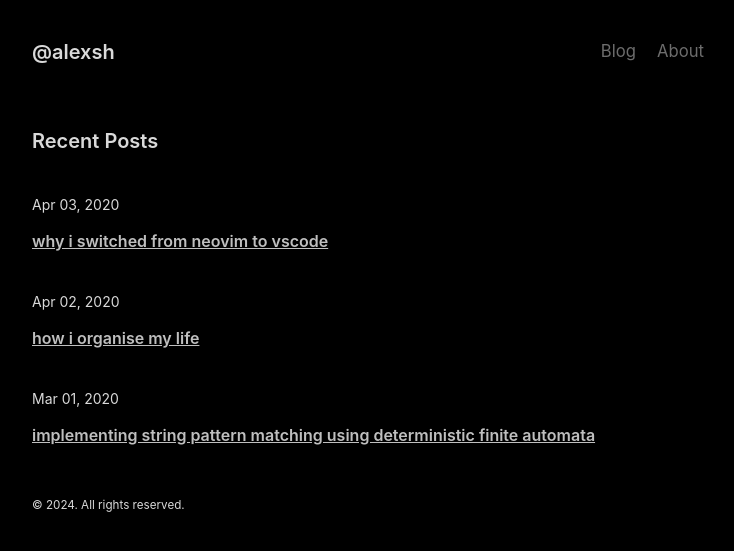
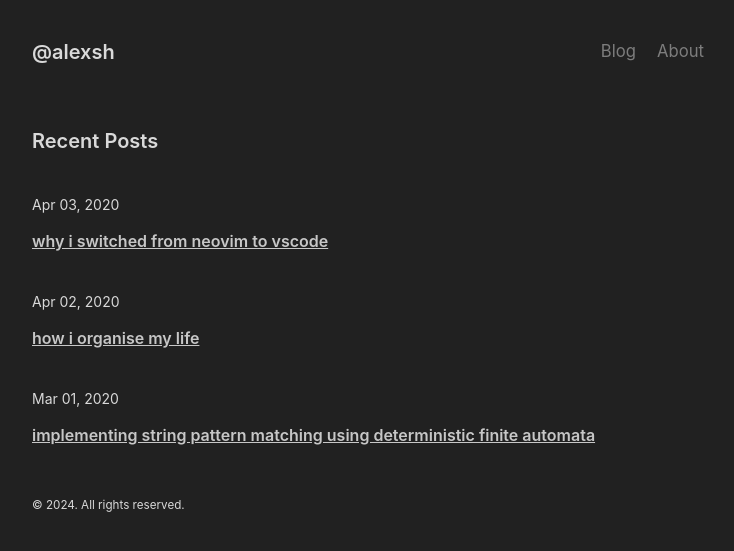
Before and after one commit to alexshapalov/alexblog, a Jekyll site: the page built from index.md, in a window 1280 px wide. Shown: the top 551 px of the page, without its empty margins (272-1006 px from the left). Built offline with Jekyll 4.4.1, drawn with Linux system fonts in a browser that asks for light colours.

Commit message:
Update some css

```diff
--- a/_sass/_masthead.scss
+++ b/_sass/_masthead.scss
@@ -28,3 +28,11 @@
   line-height: 1.25rem;
   word-spacing: 1rem;
 }
+
+
+.nav a:visited {
+  color: aqua !important;
+  text-underline-offset: 4px;
+  text-decoration-thickness: .1em;
+  text-decoration-style: wavy;
+}
--- a/_sass/_posts.scss
+++ b/_sass/_posts.scss
@@ -6,6 +6,8 @@
 .page,
 .post {
   margin-bottom: 4em;
+  word-spacing: 1px !important;
+  font-size: 18px !important;
 
   li + li {
     margin-top: .25rem;
--- a/_sass/_variables.scss
+++ b/_sass/_variables.scss
@@ -10,8 +10,9 @@
   --gray-800: #343a40;
   --gray-900: #212529;
   // --dark-poole-001: hsl(200, 3%, 12%);
-  --dark-poole-001: hsl(0, 0%, 0%);
+  // --dark-poole-001: hsl(0, 0%, 0%);
   --dark-poole-002: hsl(0, 0%, 85%);
+  --dark-poole-001:#212121;
   --dark-poole-link-color: rgba(255, 255, 255, 0.75);
   --dark-poole-link-hover: #fff;
 
```
